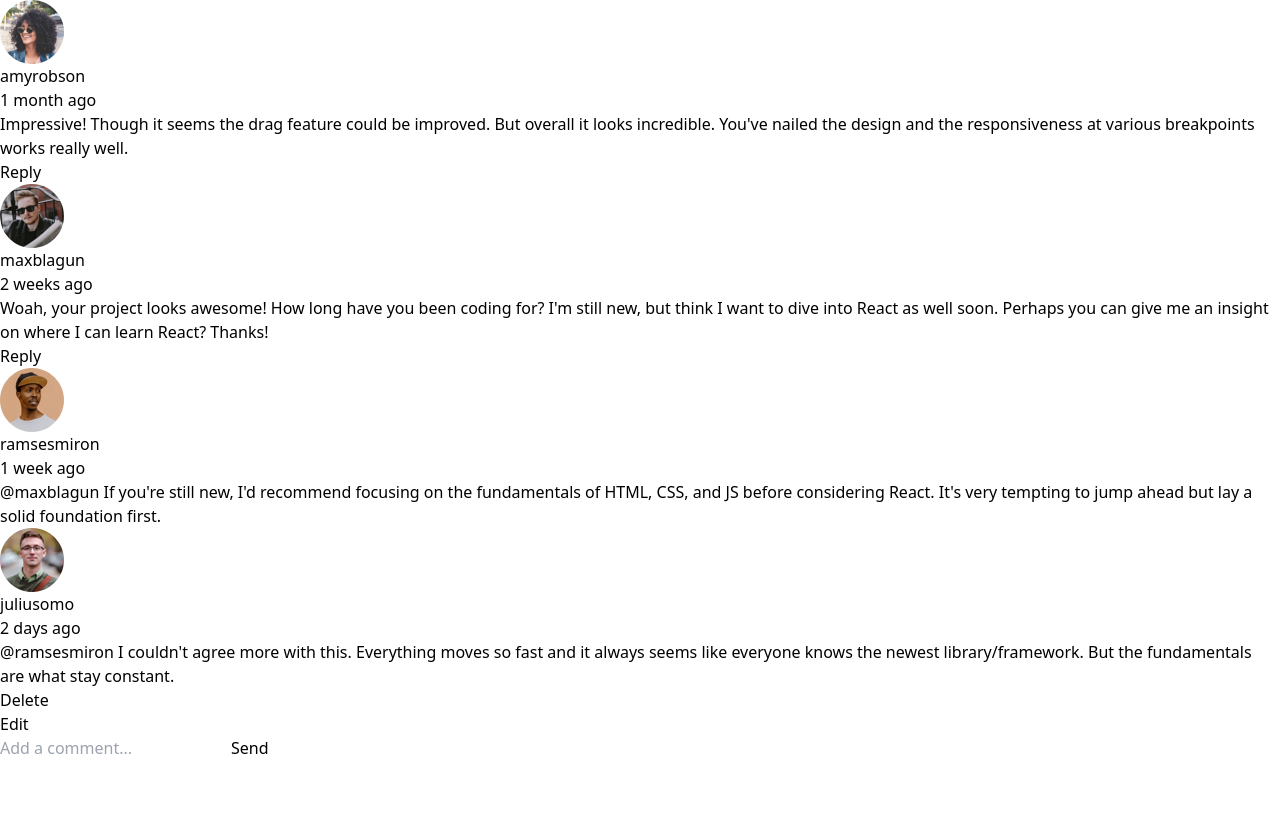
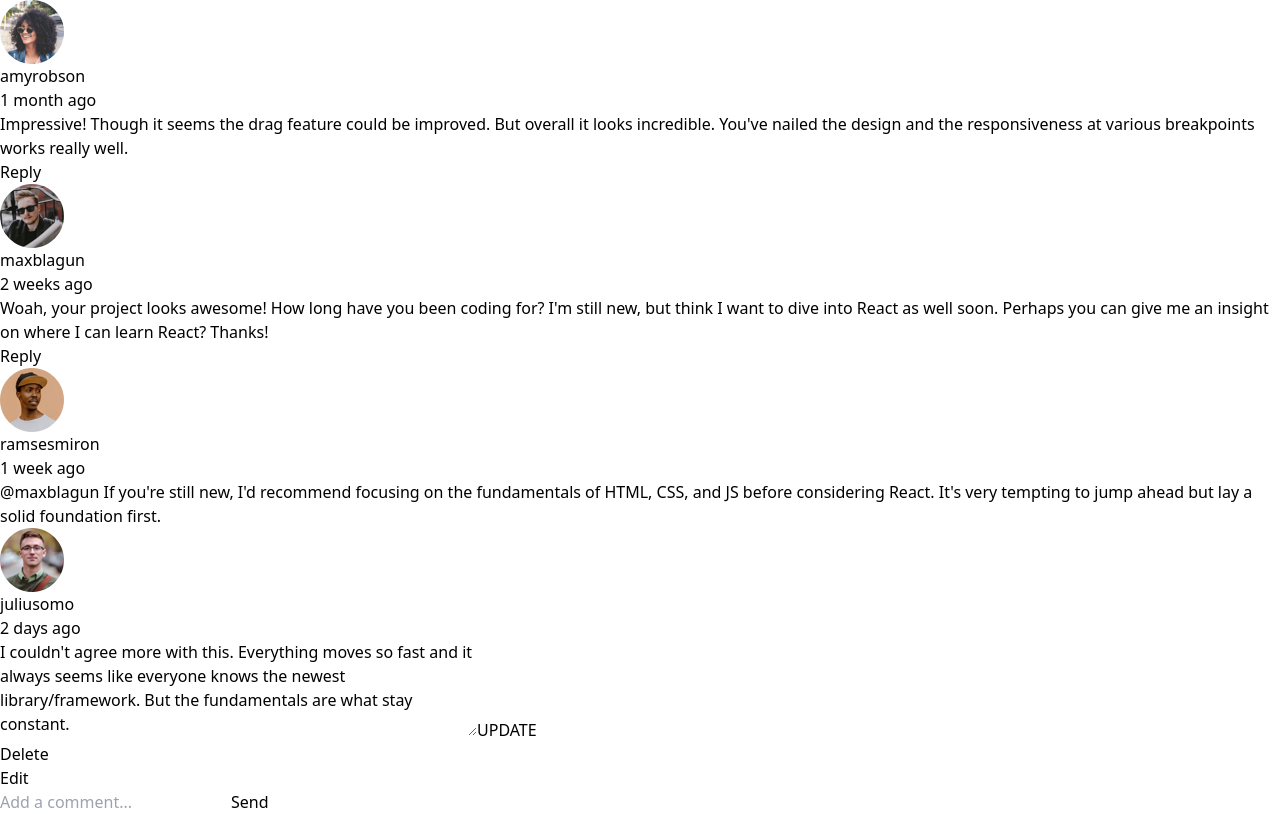
Before and after one commit to Nottoodaay/interactive-comments-section, a React (Vite) app: page / in a window 1280 px wide. Both pictures are taken after a click on the element "Edit". Built offline with nearby package versions, Linux system fonts and the light colour scheme.

Commit message:
add reply edit logic

```diff
--- a/src/App.tsx
+++ b/src/App.tsx
@@ -113,6 +113,17 @@ function App() {
 
   }
 
+  const handleReplyUpdate = (replyId: number | string, updatedReply: string) =>{
+    setComments((prevComments)=>
+      prevComments.map((comment)=>({
+        ...comment,
+        replies: comment.replies.map((reply)=>
+          reply.id === replyId ? {...reply, content: updatedReply} : reply
+        )
+      }))
+      )
+  }
+
   return (
     <>
       <div className='flex flex-col gap-[16px] items-center bg-[#F5F6FA]'>
@@ -127,7 +138,13 @@ function App() {
             />
 
             {comment.replies.map((reply)=>(
-              <Replies key={reply.id} reply={reply} onDelete={deleteReply} commentId={comment.id} />
+              <Replies
+              key={reply.id}
+              reply={reply}
+              onDelete={deleteReply}
+              commentId={comment.id}
+              onUpdate={handleReplyUpdate}
+              />
             ))}
           </div>
         ))}
--- a/src/components/Replies.tsx
+++ b/src/components/Replies.tsx
@@ -1,13 +1,21 @@
 import { Reply } from '../App'
+import { useState } from 'react';
 
 interface ReplyProps{
     reply: Reply
     onDelete: (commentId: number | string, replyId: number | string) => void;
-
-    commentId: number | string
+    commentId: number | string,
+    onUpdate: (replyId: number | string, updatedReply: string) => void
 }
 
-export const Replies = ({reply, onDelete, commentId}:ReplyProps) => {
+export const Replies = ({reply, onDelete, commentId, onUpdate}:ReplyProps) => {
+    const [edit, setEdit] = useState<boolean>(false)
+    const [replyText, setReplyText] = useState<string>(reply.content)
+
+    const handleUpdate = () =>{
+        onUpdate(reply.id, replyText)
+        setEdit(!edit)
+    }
   return (
     <div>
          {
@@ -19,11 +27,28 @@ export const Replies = ({reply, onDelete, commentId}:ReplyProps) => {
                     <div>{reply.createdAt}</div>
                 </div>
 
-                <div className=' p-4'>{`@${reply.replyingTo} ${reply.content}`}</div>
+                {edit ?
+                    <>
+                        <textarea rows={4} cols={50}
+                        value={replyText}
+                        onChange={(e)=>setReplyText(e.target.value)}
+                         >{reply.content}</textarea>
+
+                        <button className=' w-[104px] h-[48px]
+                        bg-[#5357B6] items-center
+                        font-medium text-base text-[#ffffff] rounded'
+                        onClick={handleUpdate}
+                        >UPDATE</button>
+                    </>
+                    :
+                    <div className=' p-4'>{`@${reply.replyingTo} ${reply.content}`}</div>
+                }
+
+
 
                 <div>
                     <div onClick={() => onDelete(commentId, reply.id)}>Delete</div>
-                    <div onClick={() => '' }>Edit</div>
+                    <div onClick={() => setEdit(!edit) }>Edit</div>
                 </div>
                 </div>
             :
```
